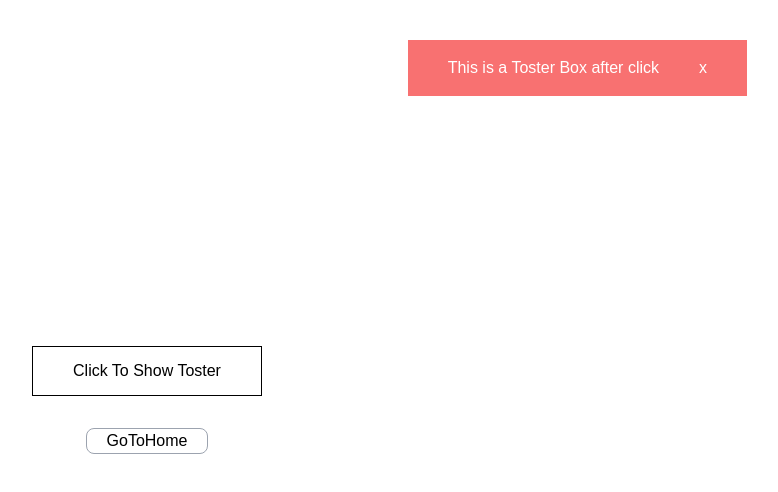
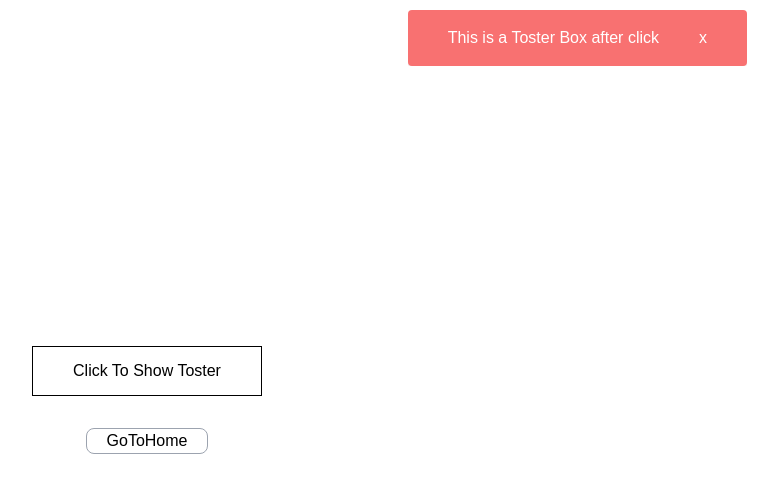
Before and after one commit to sameerkali/React_coding_round_practice, a React (Vite) app: page /toster in a window 1280 px wide. Both pictures are taken after a click on the button "Click To Show Toster". Shown: the top 492 px of the page, without its empty margins (493-1271 px from the left). Built offline with nearby package versions, Linux system fonts and the light colour scheme.

Commit message:
apna dimaag + chat GPT for optimize it more

```diff
--- a/src/All Assessment/assessment21/Toster.jsx
+++ b/src/All Assessment/assessment21/Toster.jsx
@@ -2,20 +2,43 @@ import React, { useState } from "react";
 import GotoHome from "../../Components/GoToHome";
 
 const Toster = () => {
-  const [showToster, setShowToster] = useState(false)
-  console.log("showToster",showToster)
+  const [toasts, setToasts] = useState([]);
+
   const handleClick = () => {
-    setShowToster(true)
+    const newToast = { id: Date.now(), visible: true };
+    setToasts((prevToasts) => [newToast, ...prevToasts]);
+
+    setTimeout(() => {
+      removeToast(newToast.id);
+    }, 6000);
   };
-  setTimeout(() => {
-    setShowToster(false)
-    console.log("I am also running")
-  }, 6000);
+
+  const removeToast = (id) => {
+    setToasts((prevToasts) =>
+      prevToasts.map((toast) =>
+        toast.id === id ? { ...toast, visible: false } : toast
+      )
+    );
+    setTimeout(() => {
+      setToasts((prevToasts) => prevToasts.filter((toast) => toast.id !== id));
+    }, 500);
+  };
+
   return (
     <div className="h-screen flex justify-center items-center flex-col gap-8">
-     {showToster && <div className="z-1000 absolute top-10 right-10"> <TosterBox setShowToster="fasle" /></div>}
+      {toasts.map((toast, index) => (
+        <div
+          key={toast.id}
+          className={`z-1000 absolute right-10 transition-all duration-500 ${
+            toast.visible ? "opacity-100 translate-x-0" : "opacity-0 translate-x-full"
+          }`}
+          style={{ top: `${10 + index * 60}px` }}
+        >
+          <TosterBox onClose={() => removeToast(toast.id)} />
+        </div>
+      ))}
       <button
-        className="cursor-pointer border-black border px-10 py-3 hover:bg-gray-100 "
+        className="cursor-pointer border-black border px-10 py-3 hover:bg-gray-100"
         onClick={handleClick}
       >
         Click To Show Toster
@@ -27,17 +50,15 @@ const Toster = () => {
 
 export default Toster;
 
-const TosterBox = (setShowToster) => {
-  console.log(setShowToster, "======")
-  const handleClose = () => {
-    setShowToster="false"
-  }
+const TosterBox = ({ onClose }) => {
   return (
-    <div className=" items-center bg-red-400 ">
-     <div className="flex px-10 py-4 gap-10">
-     <h1 className="text-white ">This is a Toster Box after click </h1>
-     <h1 className="text-white" onClick={handleClose} >x</h1>
-     </div>
+    <div className="bg-red-400 rounded shadow-lg">
+      <div className="flex justify-between px-10 py-4 gap-10">
+        <h1 className="text-white">This is a Toster Box after click</h1>
+        <button className="text-white" onClick={onClose}>
+          x
+        </button>
+      </div>
     </div>
   );
 };
```
